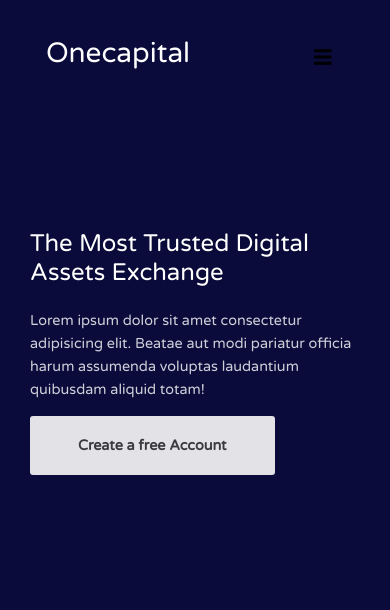
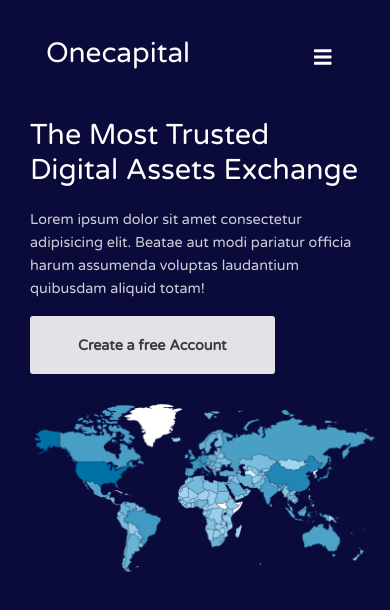
Before and after one commit to Achilles45/onecapital, a Vue app: page / in a window 390 px wide. Shown: the top 610 px of the page. Built offline with nearby package versions, Linux system fonts and the light colour scheme.

Commit message:
Css fixes

```diff
--- a/src/components/Banner.vue
+++ b/src/components/Banner.vue
@@ -52,7 +52,7 @@
                         <div class="balls six"></div>
                         <div class="balls seven"></div>
                         <div class="balls eight"></div> -->
-                        <img src="../assets/map.png" class="img-fluid map d-none d-md-block" alt="">
+                        <img src="../assets/map.png" class="img-fluid map" alt="">
                     </div>
                 </div>
             </div>
@@ -92,9 +92,12 @@
             padding-top: .3rem;
         }
         .nav-item:nth-child(5), .nav-item:nth-child(6){
-            border: .8px solid #fff !important;
+            border: .8px solid #fff;
             border-radius: 2px;
             padding: .3rem 1.8rem;
+        }
+        .fa-bars{
+            color: #fff;
         }
     }
 
@@ -177,11 +180,21 @@
     }
 }
 @media only screen and (max-width: 768px) {
+     .nav-item:nth-child(5), .nav-item:nth-child(6){
+            border: none !important;
+            border-radius: 0px !important;
+            padding: 0 !important;
+        }
     .hero-section{
-        padding-top: 2rem;
+        padding-top: 2rem !important;
         h1{
-            font-size: 1.5rem;
+            font-size: 1.8rem;
         }
+    }
+    .map{
+        max-width: 350px;
+        height: auto;
+        margin-top: 3rem;
     }
 }
 </style>
```
